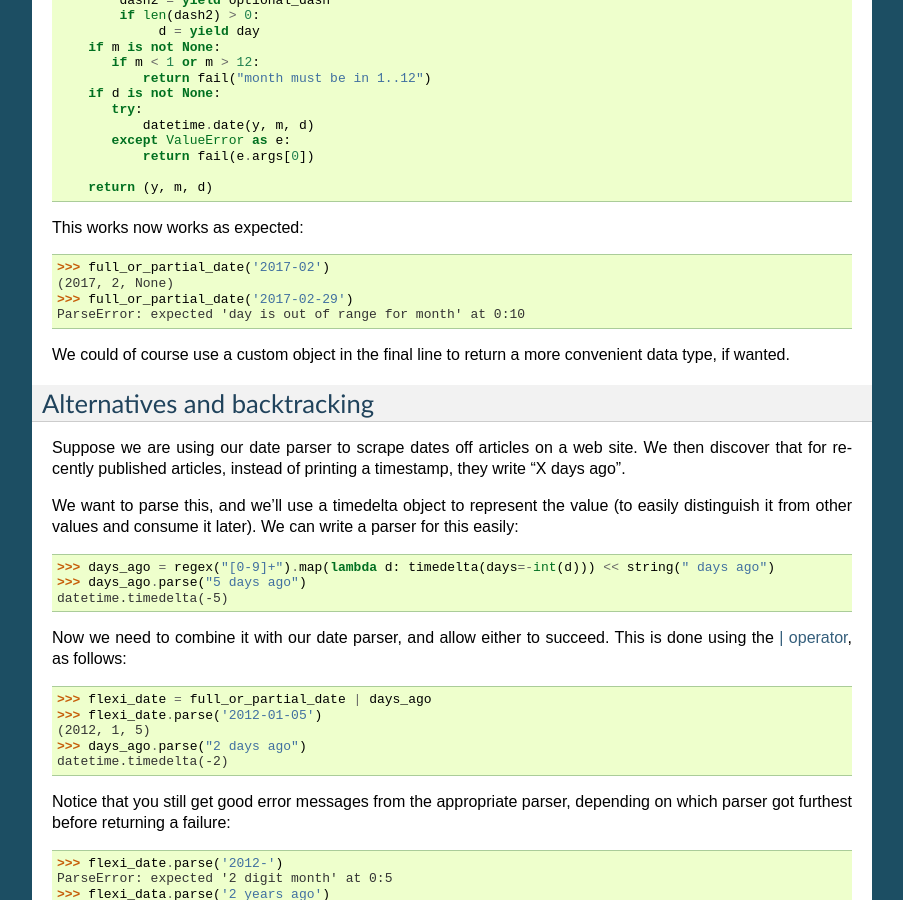
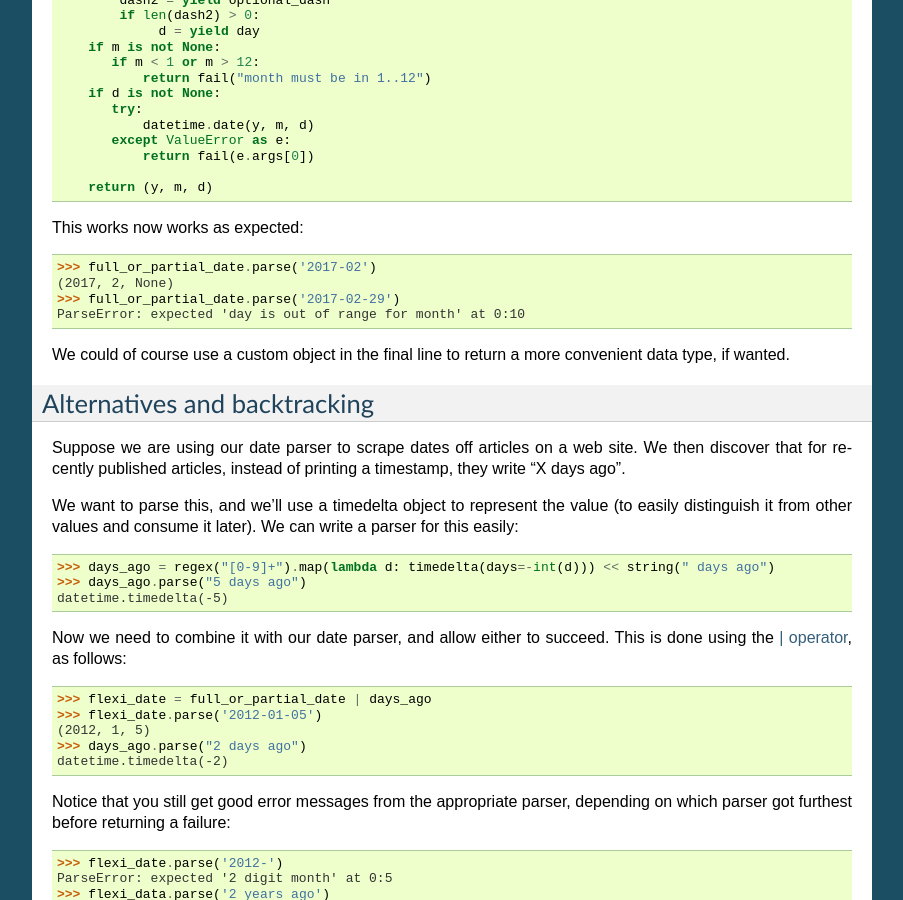
Before and after one commit to python-parsy/parsy, a Sphinx documentation site: the page built from docs/tutorial.rst, in a window 1280 px wide and 900 px high, scrolled down 3979 px. Shown: the whole window, without its empty margins (198-1101 px from the left). Built offline with Sphinx 7.4.7, drawn with Linux system fonts in a browser that asks for light colours.

Commit message:
Fixed issue #22 - missing '.parse' call in tutorial

```diff
--- a/docs/tutorial.rst
+++ b/docs/tutorial.rst
@@ -287,9 +287,9 @@ This works now works as expected:
 
 .. code-block:: python
 
-   >>> full_or_partial_date('2017-02')
+   >>> full_or_partial_date.parse('2017-02')
    (2017, 2, None)
-   >>> full_or_partial_date('2017-02-29')
+   >>> full_or_partial_date.parse('2017-02-29')
    ParseError: expected 'day is out of range for month' at 0:10
 
 We could of course use a custom object in the final line to return a more
```
